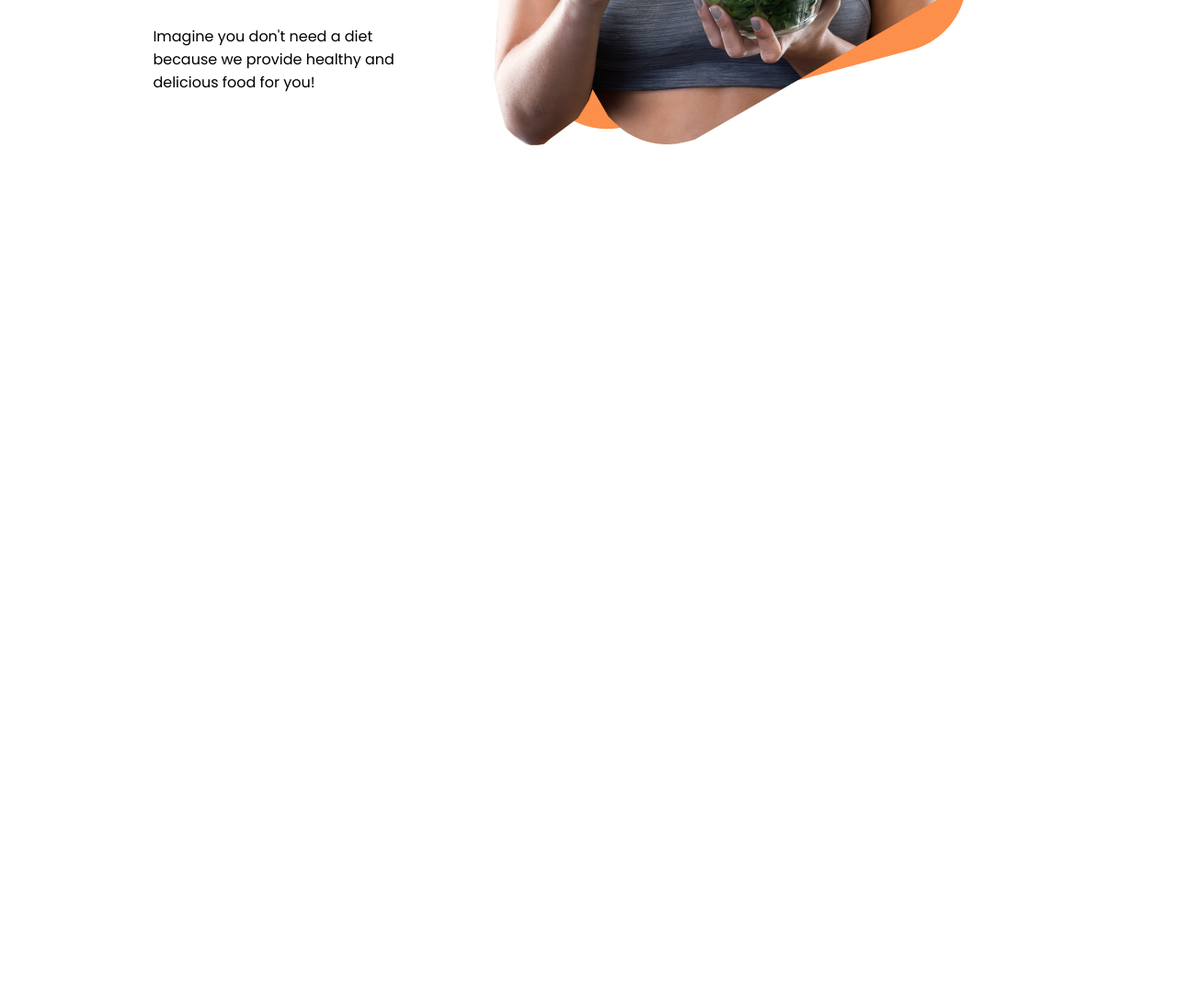
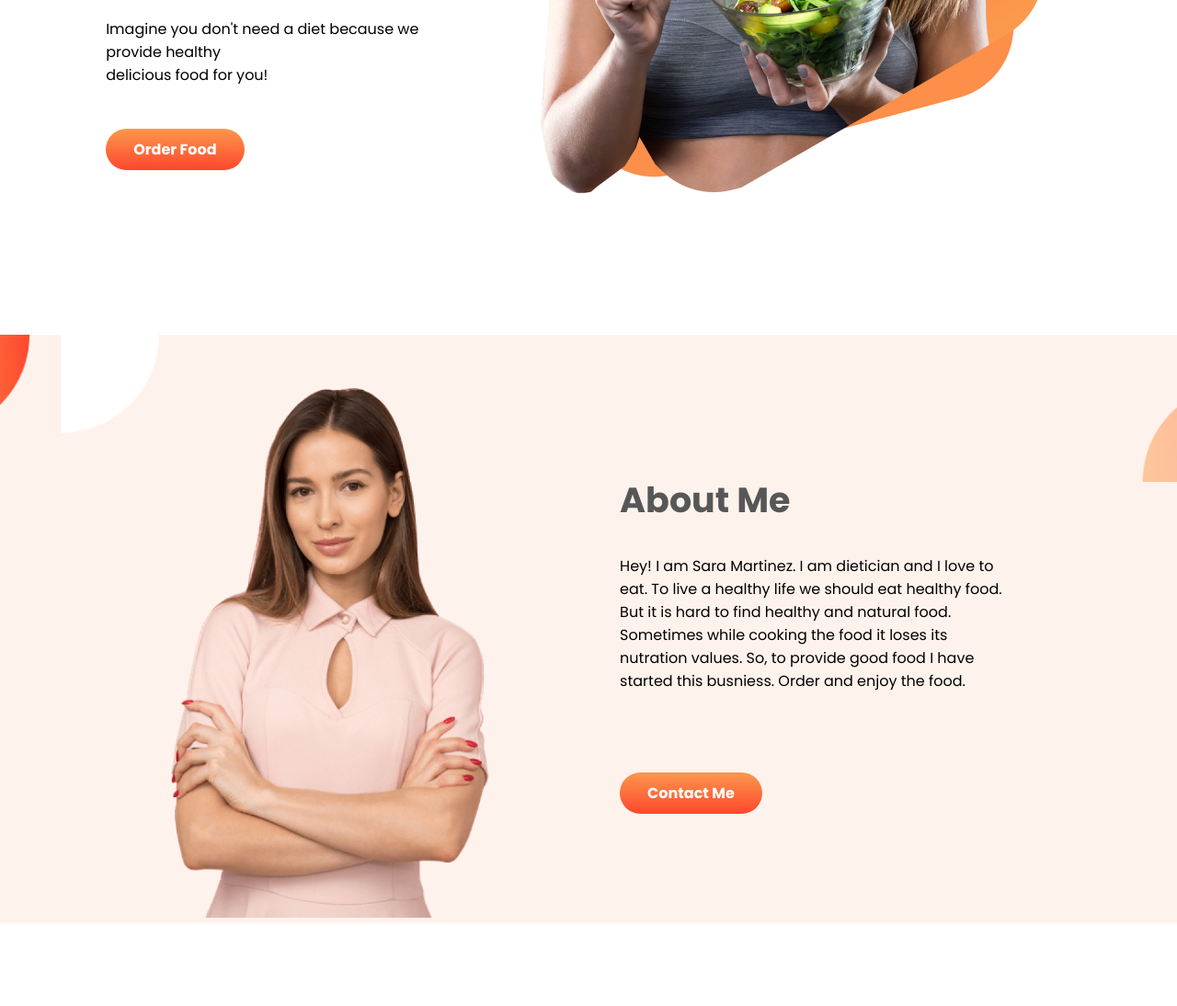
Before and after one commit to mahim-2790/food-network, a plain HTML site: page index.html in a window 1280 px wide. Shown: the part 656-1750 px from the top of the page at 92% size. Before the commit the page ends 889 px from the top, so only its background shows below. Drawn offline with Linux system fonts and the light colour scheme.

Commit message:
about section added

```diff
--- a/index.html
+++ b/index.html
@@ -29,13 +29,29 @@
     <!-- -----------------------------------------header-section------------------------ -->
     <section id="home">
         <div id="header-description">
-            <h1 class="head-text"><span class="clr-text">Skip</span> The Diet,<br>Just Eat Healthy With Food Network
+            <h1 class="head-text"><span class="clr-text">Skip</span> The Diet,<br>Just Eat Healthy<br>With Food Network
             </h1>
             <p>Imagine you don't need a diet because we provide
-                healthy and delicious food for you!</p>
+                healthy<br>delicious food for you!</p>
+            <a class="btn" href="https://www.linkedin.com/in/mohi-uddin-mahim-030282186/" target="_blank">Order Food</a>
         </div>
-        <div class="header-image">
+        <div id="header-image">
             <img src="./images/Group 8425.png" alt="Healthy Food">
+        </div>
+    </section>
+
+    <!-- ------------------------------------------about-section------------------------------------- -->
+    <section id="about">
+        <div id="about-image">
+            <img src="./images/Person Image.png" alt="Sara Martinez">
+        </div>
+        <div id="about-text">
+            <h1 class="head-text">About Me</h1>
+            <p>Hey! I am Sara Martinez. I am dietician and I love to eat. To live a healthy life we should eat healthy
+                food. But it is hard to find healthy and natural food. Sometimes while cooking the food it loses its
+                nutration values. So, to provide good food I have started this busniess. Order and enjoy the food.</p>
+
+            <a href="https://www.facebook.com/mohiuddin.mahim.58" class="btn" target="_blank">Contact Me</a>
         </div>
     </section>
 </body>
--- a/style.css
+++ b/style.css
@@ -14,8 +14,16 @@ a {
 
 .head-text {
   color: #575757;
-  font-size: 48px;
+  font-size: 38px;
   font-weight: 700;
+}
+
+.btn {
+  color: #fff;
+  font-weight: 700;
+  background: linear-gradient(rgba(251, 152, 76, 1), rgba(254, 71, 45, 1));
+  padding: 10px 30px;
+  border-radius: 30px;
 }
 /* -------------------------------nav-bar------------------------ */
 #nav-bar {
@@ -23,7 +31,6 @@ a {
   align-items: center;
   justify-content: space-between;
   padding: 0rem 7%;
-  background: rgba;
 }
 #logo {
   font-size: 32px;
@@ -47,8 +54,52 @@ a {
 /* ---------------------------------------------header-section--------------------- */
 #home {
   display: flex;
-  margin: 0% 2%;
-  padding: 3% 11%;
+  margin: 7% 0%;
+  padding: 0% 9%;
   align-items: center;
   justify-content: space-around;
 }
+
+#header-image {
+  height: 98vh;
+}
+#header-description h1 {
+  font-size: 48px;
+}
+
+#header-description .btn {
+  display: inline-block;
+  margin-top: 30px;
+}
+
+/* ----------------------------------------------------------------about-section--------------------------- */
+
+#about {
+  margin: 7% 0%;
+  padding: 0% 9%;
+  display: flex;
+  align-items: center;
+  justify-content: space-around;
+  height: 80vh;
+  background: url(./images/7.png) center center/cover no-repeat;
+}
+
+#about-image {
+  padding-top: 5%;
+  width: 33%;
+  height: 90%;
+}
+#about-text {
+  width: 40%;
+}
+
+#about-image img {
+  height: 100%;
+  width: 100%;
+  background: center center/cover;
+}
+
+#about-text a {
+  display: inline-block;
+  margin-top: 17%;
+}
```
